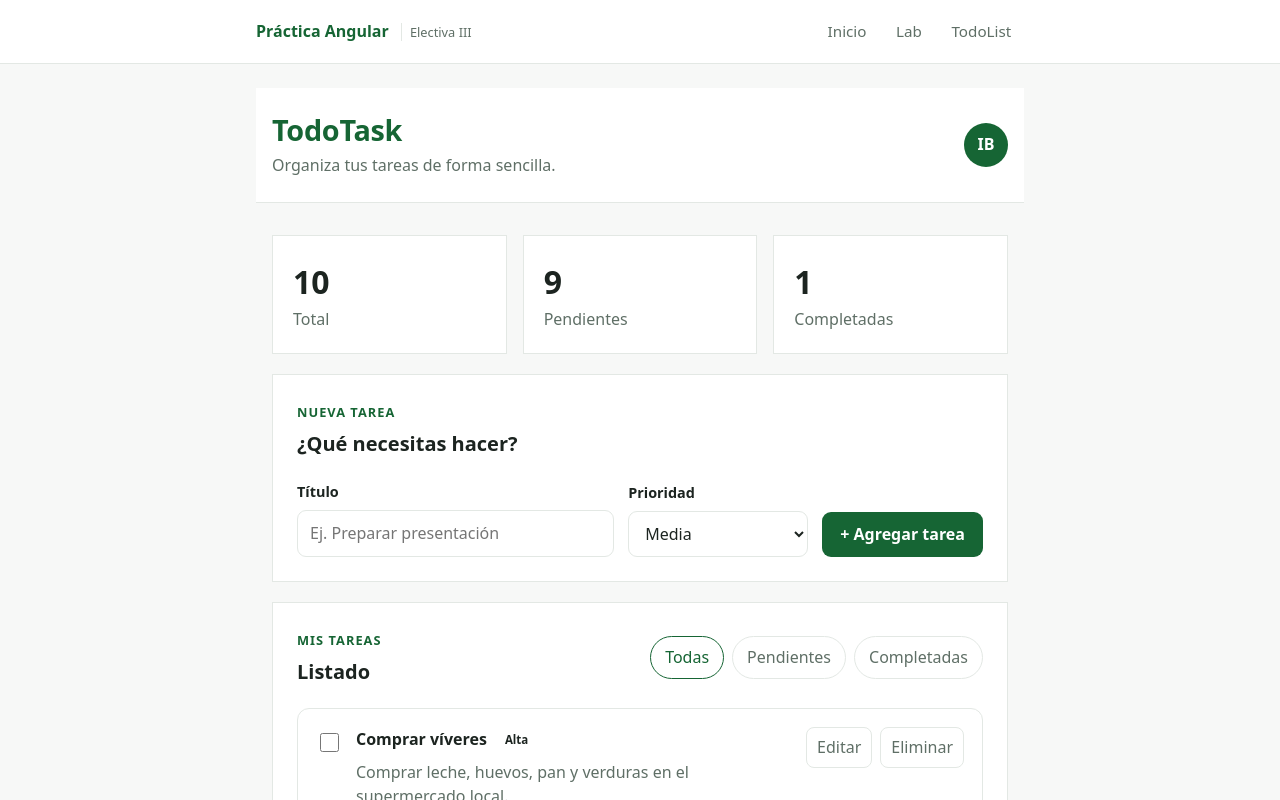
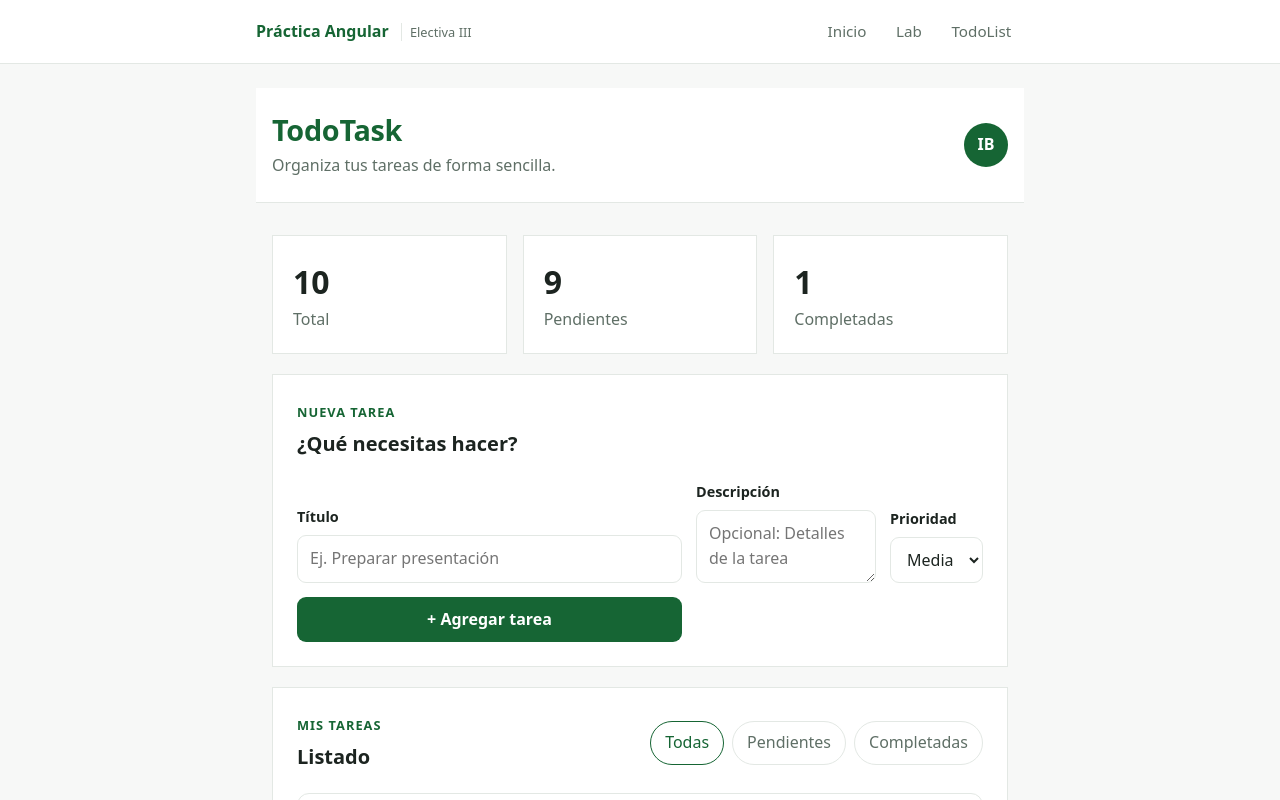
Before and after one commit to nicodelgaaado/book-angular, an Angular app: page /todos in a window 1280 px wide. Shown: the top 800 px of the page. Built offline with nearby package versions, Linux system fonts and the light colour scheme.

Commit message:
Allow editing/adding task descriptions and add colored priority tags (dot + background)

```diff
--- a/src/app/todo-list/todo-list.html
+++ b/src/app/todo-list/todo-list.html
@@ -43,14 +43,24 @@
           name="taskTitle"
           type="text"
           placeholder="Ej. Preparar presentación"
-          [value]="tempTodo.title"
-          (input)="onChangeTodo($event)"
+          [(ngModel)]="tempTodo.title"
         />
       </div>
 
       <div class="form-group">
+        <label for="taskDescription">Descripción</label>
+        <textarea
+          id="taskDescription"
+          name="taskDescription"
+          placeholder="Opcional: Detalles de la tarea"
+          rows="2"
+          [(ngModel)]="tempTodo.description"
+        ></textarea>
+      </div>
+
+      <div class="form-group">
         <label for="priority">Prioridad</label>
-        <select id="priority" name="priority" [value]="tempTodo.priority" (change)="onChangePriority($event)">
+        <select id="priority" name="taskPriority" [(ngModel)]="tempTodo.priority">
           <option value="low">Baja</option>
           <option value="medium">Media</option>
           <option value="high">Alta</option>
@@ -105,15 +115,22 @@
               <input
                 class="form-control-inline"
                 type="text"
+                name="editTitle{{todo.id}}"
                 [(ngModel)]="editTodo.title"
                 [ngModelOptions]="{ updateOn: 'change' }"
               />
-              <select class="form-select-inline" [(ngModel)]="editTodo.priority">
+              <select class="form-select-inline" name="editPriority{{todo.id}}" [(ngModel)]="editTodo.priority">
                 <option value="low">Baja</option>
                 <option value="medium">Media</option>
                 <option value="high">Alta</option>
               </select>
             </div>
+            <textarea
+              class="form-control-inline"
+              name="editDescription{{todo.id}}"
+              rows="2"
+              [(ngModel)]="editTodo.description"
+            ></textarea>
           </ng-template>
 
           <p class="task-description" *ngIf="editingId !== todo.id">
--- a/src/app/todo-list/todo-list.scss
+++ b/src/app/todo-list/todo-list.scss
@@ -41,7 +41,8 @@ body {
 
 button,
 input,
-select {
+select,
+textarea {
   font: inherit;
 }
 
@@ -162,7 +163,8 @@ button {
 }
 
 .form-group input,
-.form-group select {
+.form-group select,
+.form-group textarea {
   width: 100%;
   min-height: 44px;
   padding: 10px 12px;
@@ -173,8 +175,13 @@ button {
   outline: none;
 }
 
+.form-group textarea {
+  min-height: 60px;
+}
+
 .form-group input:focus,
-.form-group select:focus {
+.form-group select:focus,
+.form-group textarea:focus {
   border-color: var(--primary);
   box-shadow: 0 0 0 3px var(--primary-soft);
 }
@@ -308,11 +315,21 @@ button {
 }
 
 .priority {
-  display: inline-block;
-  padding: 4px 8px;
+  display: inline-flex;
+  align-items: center;
+  gap: 8px;
+  padding: 6px 10px;
   border-radius: 999px;
   font-size: 0.72rem;
   font-weight: 700;
+}
+
+.priority::before {
+  content: '';
+  display: inline-block;
+  width: 10px;
+  height: 10px;
+  border-radius: 50%;
 }
 
 .priority-high {
@@ -320,14 +337,26 @@ button {
   color: var(--high);
 }
 
+.priority-high::before {
+  background: var(--high);
+}
+
 .priority-medium {
   background: var(--medium-bg);
   color: var(--medium);
 }
 
+.priority-medium::before {
+  background: var(--medium);
+}
+
 .priority-low {
   background: var(--low-bg);
   color: var(--low);
+}
+
+.priority-low::before {
+  background: var(--low);
 }
 
 .task-actions {
--- a/src/app/todo-list/todo-list.ts
+++ b/src/app/todo-list/todo-list.ts
@@ -107,6 +107,7 @@ export class TodoList implements OnInit {
 
   public tempTodo = {
     title: '',
+    description: '',
     priority: 'medium',
   };
 
@@ -114,6 +115,7 @@ export class TodoList implements OnInit {
   public editingId: number | null = null;
   public editTodo = {
     title: '',
+    description: '',
     priority: 'medium',
   };
 
@@ -174,7 +176,7 @@ export class TodoList implements OnInit {
     const newTodo: Todo = {
       id: Date.now() + Math.floor(Math.random() * 1000),
       title,
-      description: '',
+      description: this.tempTodo.description || '',
       dueDate: '',
       category: 'Personal',
       priority: this.tempTodo.priority || 'medium',
@@ -182,31 +184,22 @@ export class TodoList implements OnInit {
     };
 
     this.todos.update((todos) => [...todos, newTodo]);
-    this.tempTodo = { title: '', priority: 'medium' };
+    this.tempTodo = { title: '', description: '', priority: 'medium' };
     this.saveTodos();
-  }
-
-  onChangeTodo(event: Event) {
-    const input = event.target as HTMLInputElement;
-    this.tempTodo.title = input.value;
-  }
-
-  onChangePriority(event: Event) {
-    const select = event.target as HTMLSelectElement;
-    this.tempTodo.priority = select.value;
   }
 
   startEdit(todo: Todo) {
     this.editingId = todo.id;
     this.editTodo = {
       title: todo.title,
+      description: todo.description || '',
       priority: todo.priority,
     };
   }
 
   cancelEdit() {
     this.editingId = null;
-    this.editTodo = { title: '', priority: 'medium' };
+    this.editTodo = { title: '', description: '', priority: 'medium' };
   }
 
   saveEdit() {
@@ -225,6 +218,7 @@ export class TodoList implements OnInit {
           ? {
               ...todo,
               title,
+              description: this.editTodo.description || '',
               priority: this.editTodo.priority || 'medium',
             }
           : todo
@@ -263,9 +257,7 @@ export class TodoList implements OnInit {
     const isChecked = checkbox.checked;
 
     this.todos.update((todos) =>
-      todos.map((item) =>
-        item.id === todo.id ? { ...item, isCompleted: isChecked } : item
-      )
+      todos.map((item) => (item.id === todo.id ? { ...item, isCompleted: isChecked } : item))
     );
 
     this.saveTodos();
```
